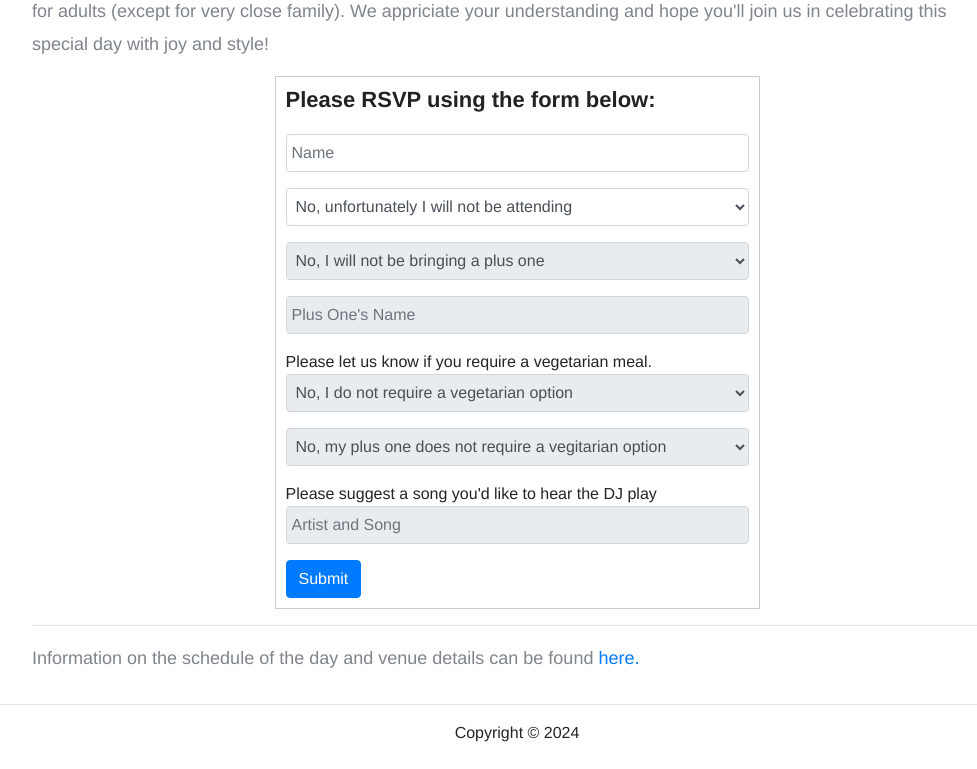
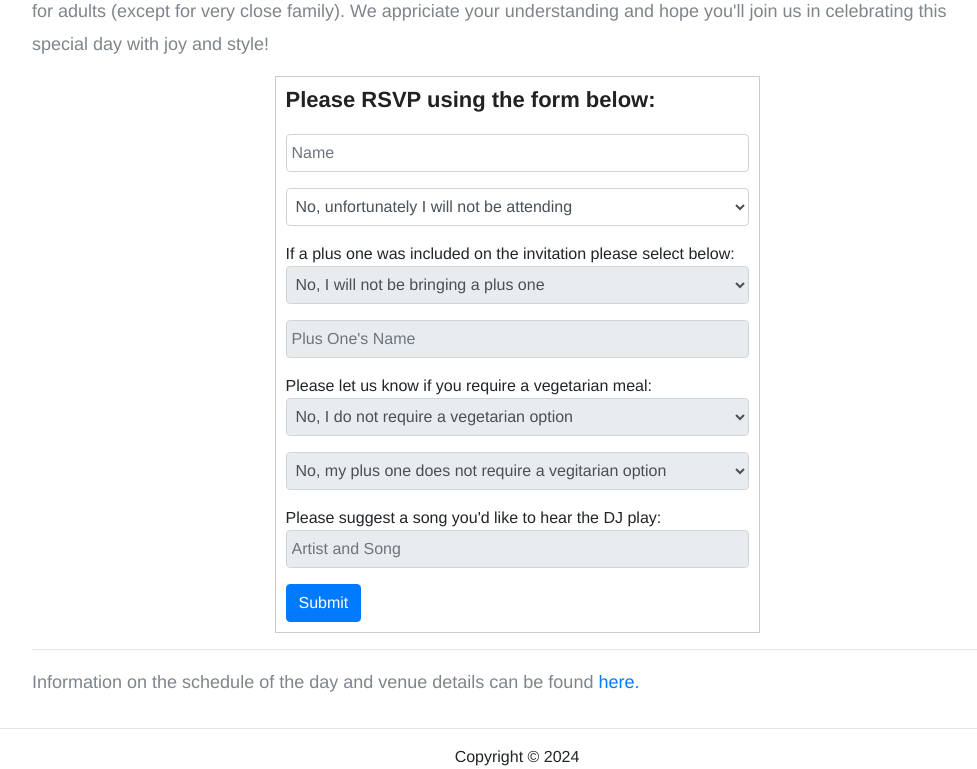
Before and after one commit to DanGahan/rsvp, a Django app: page / in a window 1280 px wide. Shown: the part 1466-2235 px from the top of the page, without its empty margins (123-1100 px from the left). Before the commit the page ends 2208 px from the top, so only its background shows below. Run offline with Django 3.2, Linux system fonts and the light colour scheme; parts of the project's set-up code (start-up, migrations or seed data) failed here and were passed over; some libraries are stand-ins or nearby versions.

Commit message:
tidied up form

```diff
--- a/frontend/frontend/templates/form.html
+++ b/frontend/frontend/templates/form.html
@@ -35,7 +35,7 @@
      </div>
   </div>
   <div class="row mb-3">
-    <div class="col-sm-12">
+    <div class="col-sm-12">If a plus one was included on the invitation please select below:
       <select class="form-control" id="plus_one" name="plus_one" required width="50" >
         <option value="No">No, I will not be bringing a plus one</option>
         <option value ="Yes">Yes, I will be bringing a plus one</option>
@@ -48,7 +48,7 @@
      </div>
   </div>
   <div class="row mb-3">
-      <div class="col-sm-12">Please let us know if you require a vegetarian meal.
+      <div class="col-sm-12">Please let us know if you require a vegetarian meal:
           <select class="form-control" id="vegetarian" name="vegetarian" required>
             <option value="No">No, I do not require a vegetarian option</option>
             <option value ="Yes">Yes, I require a vegetarian option</option>
@@ -65,7 +65,7 @@
     </div>
     <div class="row mb-3">
     <div class="col-sm-12">
-      Please suggest a song you'd like to hear the DJ play
+      Please suggest a song you'd like to hear the DJ play:
       <input type="text" id="song_suggestion" name="song_suggestion" placeholder="Artist and Song" class="form-control" required>
     </div>
   </div>
```
